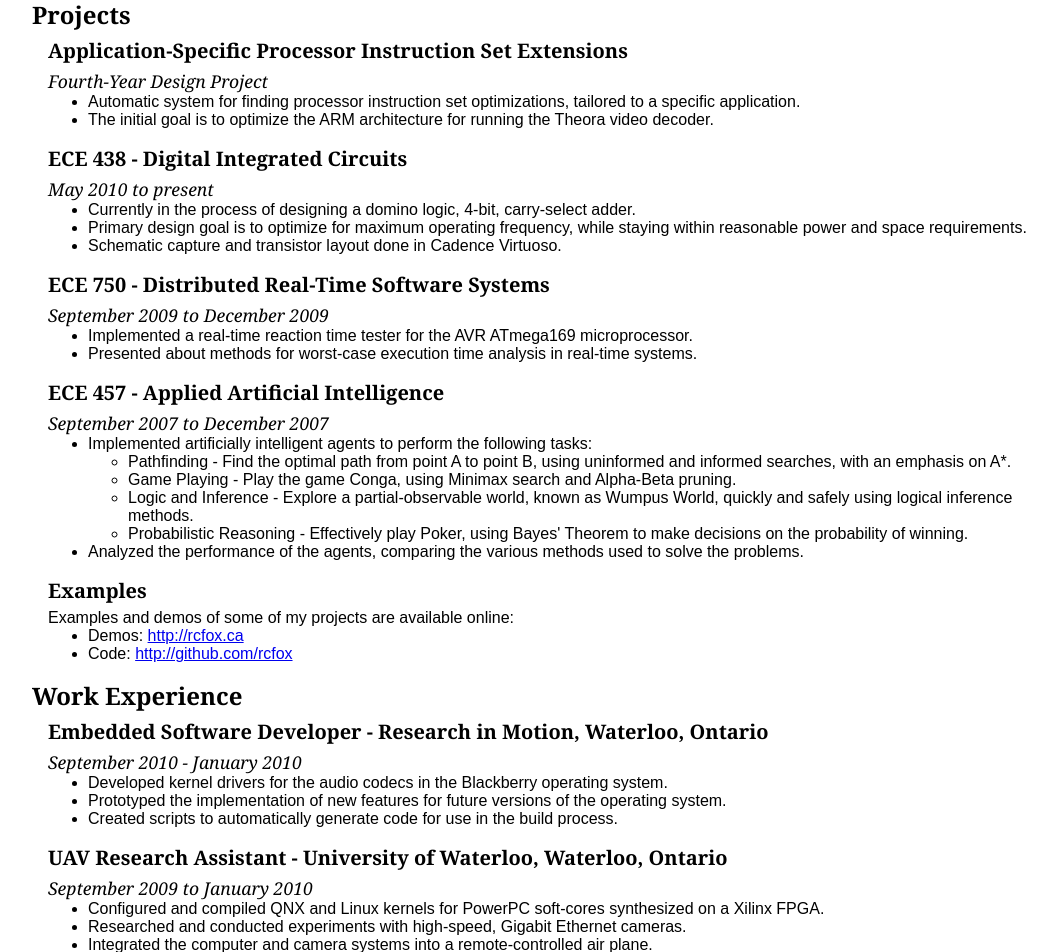
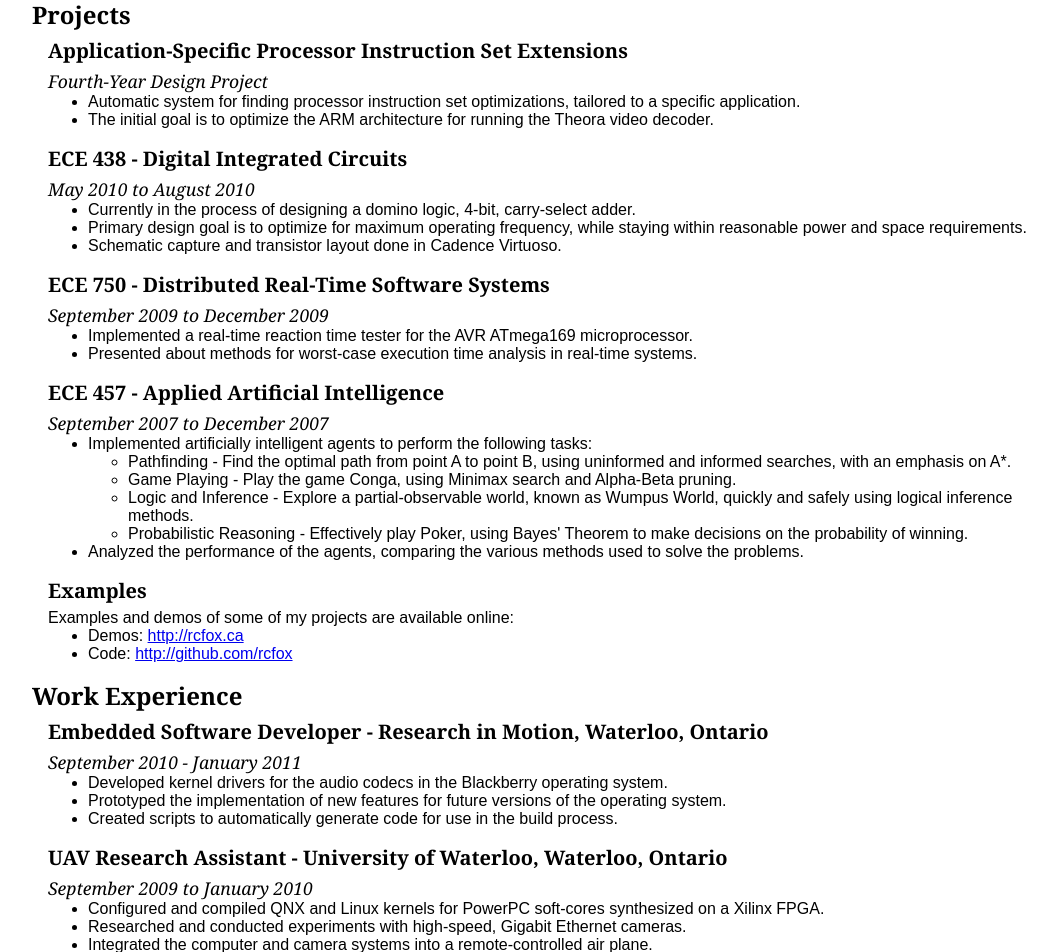
Before and after one commit to rcfox/rcfox.github.com, a Jekyll site: the page resume/index.html, which Jekyll copies as it is, in a window 1280 px wide. Shown: the part 308-1260 px from the top of the page, without its empty margins (104-1161 px from the left). Built offline with Jekyll 4.4.1, drawn with Linux system fonts in a browser that asks for light colours; Markdown is read by kramdown in place of the engine named in the settings.

Commit message:
Fixing some embarrassing typos in my resume...

```diff
--- a/resume/index.html
+++ b/resume/index.html
@@ -47,7 +47,7 @@
 		</div>
 		<div class="adder">
 		  <h2>ECE 438 - Digital Integrated Circuits</h2>
-		  <h3>May 2010 to present</h3>
+		  <h3>May 2010 to August 2010</h3>
 		  <ul>
 			<li>Currently in the process of designing a domino logic, 4-bit, carry-select adder.</li>
 			<li>Primary design goal is to optimize for maximum operating frequency, while staying within reasonable power and space requirements.</li>
@@ -130,7 +130,7 @@
 		<h1>Work Experience</h1>
 		<div class="rim osgroup">
 		  <h2>Embedded Software Developer - Research in Motion, Waterloo, Ontario</h2>
-		  <h3>September 2010 - January 2010</h3>
+		  <h3>September 2010 - January 2011</h3>
 		  <ul>
 			<li>Developed kernel drivers for the audio codecs in the Blackberry operating system.</li>
 			<li>Prototyped the implementation of new features for future versions of the operating system.</li>
```
